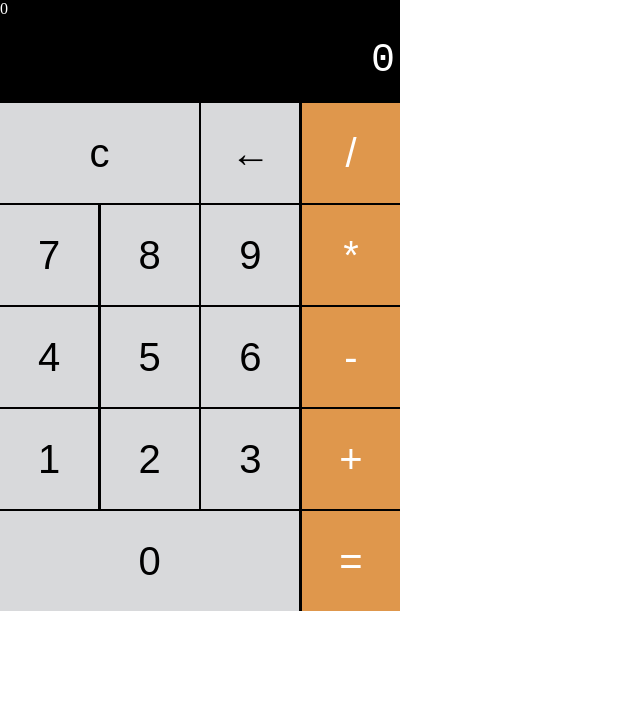
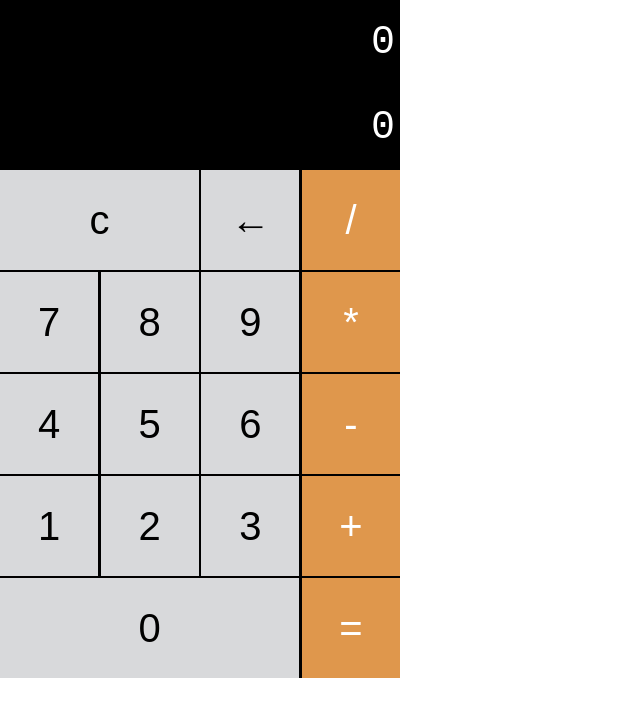
Before and after one commit to NACHIKET-0308/calculator, a plain HTML site: page index.html in a window 1280 px wide. Shown: the whole page, without its empty margins (0-640 px from the left). Drawn offline with Linux system fonts and the light colour scheme.

Commit message:
updation

```diff
--- a/style.css
+++ b/style.css
@@ -13,7 +13,7 @@
     color: white;
   }
 
-  .screen {
+  .screen ,.screen-a{
     color: white;
     font-size: 40px;
     font-family: "Courier New", Courier, monospace;
```
